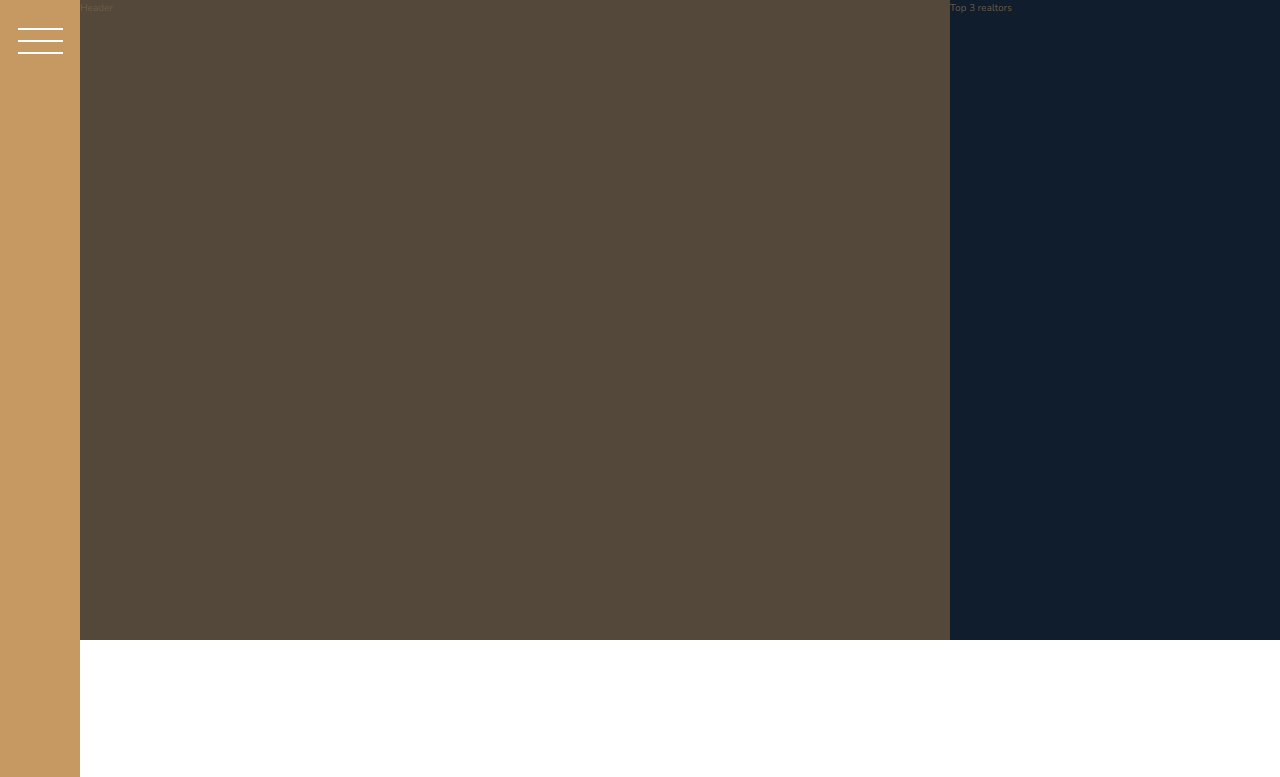
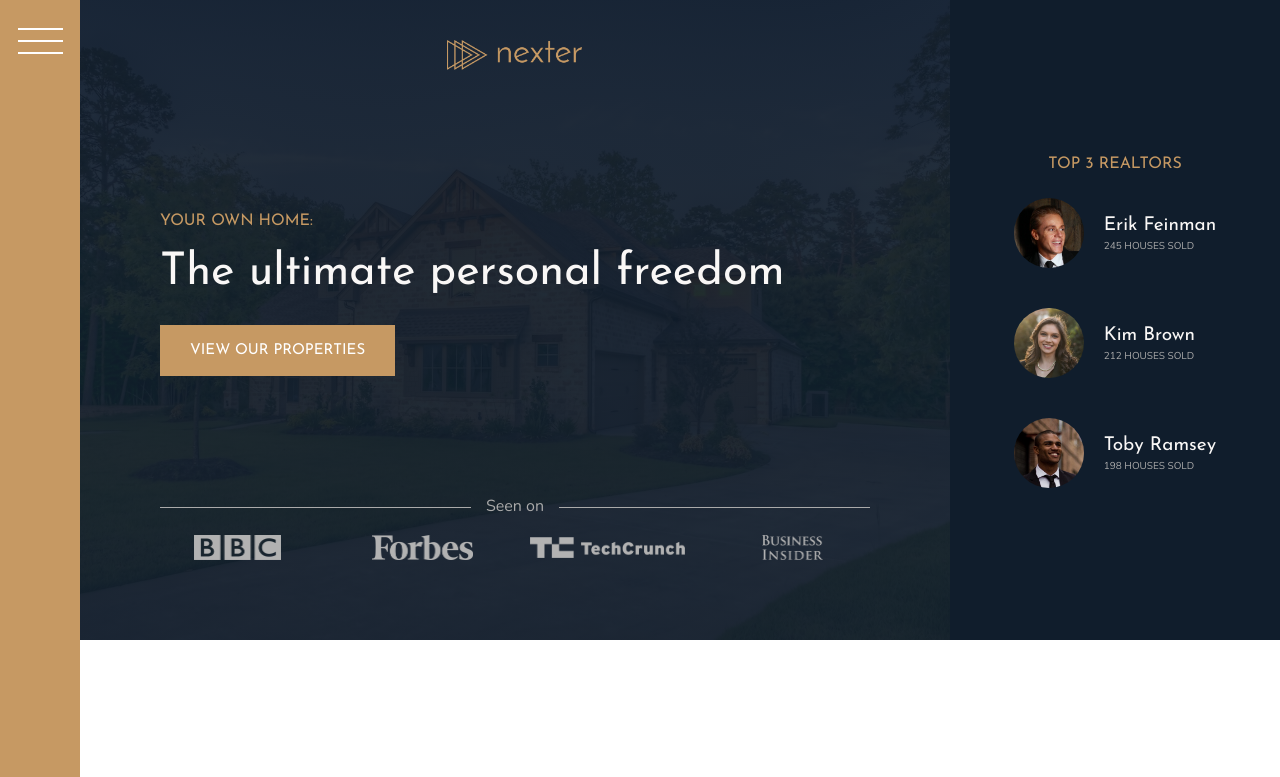
Before and after one commit to Kateryna-Borysenko/nexter, a website: page index.html in a window 1280 px wide. Shown: the top 777 px of the page. Drawn offline with nearby package versions, Linux system fonts and the light colour scheme.

Commit message:
added Header & Realtors

```diff
--- a/index.html
+++ b/index.html
@@ -32,9 +32,70 @@
 			<button class="nav-btn"></button>
 		</div>
 
-		<header class="header">Header</header>
+		<header class="header">
+			<img
+				src="img/logo.png"
+				alt="Nexter logo"
+				class="header__logo"
+			/>
+			<h3 class="heading-3">Your own home:</h3>
+			<h1 class="heading-1">The ultimate personal freedom</h1>
+			<button class="btn header__btn">View our properties</button>
+			<div class="header__seenon-text">Seen on</div>
+			<div class="header__seenon-logos">
+				<img
+					src="img/logo-bbc.png"
+					alt="Seen on logo 1"
+				/>
+				<img
+					src="img/logo-forbes.png"
+					alt="Seen on logo 2"
+				/>
+				<img
+					src="img/logo-techcrunch.png"
+					alt="Seen on logo 3"
+				/>
+				<img
+					src="img/logo-bi.png"
+					alt="Seen on logo 4"
+				/>
+			</div>
+		</header>
 
-		<div class="realtors">Top 3 realtors</div>
+		<div class="realtors">
+			<h3 class="heading-3">Top 3 Realtors</h3>
+			<div class="realtors__list">
+				<img
+					src="img/realtor-1.jpeg"
+					alt="Realtor 1"
+					class="realtors__img"
+				/>
+				<div class="realtors__details">
+					<h4 class="heading-4 heading-4--light">Erik Feinman</h4>
+					<p class="realtors__sold">245 houses sold</p>
+				</div>
+
+				<img
+					src="img/realtor-2.jpeg"
+					alt="Realtor 2"
+					class="realtors__img"
+				/>
+				<div class="realtors__details">
+					<h4 class="heading-4 heading-4--light">Kim Brown</h4>
+					<p class="realtors__sold">212 houses sold</p>
+				</div>
+
+				<img
+					src="img/realtor-3.jpeg"
+					alt="Realtor 3"
+					class="realtors__img"
+				/>
+				<div class="realtors__details">
+					<h4 class="heading-4 heading-4--light">Toby Ramsey</h4>
+					<p class="realtors__sold">198 houses sold</p>
+				</div>
+			</div>
+		</div>
 
 		<section class="features">
 			<div class="feature">
--- a/sass/_header.scss
+++ b/sass/_header.scss
@@ -1,4 +1,61 @@
 .header {
-  background-color: $color-grey-dark-1;
-  grid-column: full-start / col-end 6;
+	background-color: $color-grey-dark-1;
+	grid-column: full-start / col-end 6;
+	background-image: linear-gradient(
+			rgba($color-secondary, 0.93),
+			rgba($color-secondary, 0.93)
+		),
+		url(../img/hero.jpeg);
+	background-size: cover;
+	background-position: center;
+	padding: 8rem;
+	padding-top: 4rem;
+
+	display: grid;
+	grid-template-rows: 1fr min-content minmax(6rem, min-content) 1fr;
+	grid-template-columns: minmax(min-content, max-content);
+	grid-row-gap: 1.5rem;
+	justify-content: center;
+
+	&__logo {
+		height: 3rem;
+		justify-self: center;
+	}
+
+	&__btn {
+		align-self: start;
+		justify-self: start;
+	}
+
+	&__seenon-text {
+		display: grid;
+		grid-template-columns: 1fr max-content 1fr;
+		grid-column-gap: 1.5rem;
+		align-items: center;
+
+		font-size: 1.6rem;
+		color: $color-grey-light-2;
+
+		&::before,
+		&::after {
+			content: '';
+			height: 1px;
+			display: block;
+			background-color: currentColor;
+		}
+	}
+
+	&__seenon-logos {
+		display: grid;
+		grid-template-columns: repeat(4, 1fr);
+		grid-column-gap: 3rem;
+		justify-items: center;
+		align-items: center;
+
+		img {
+			max-height: 2.5rem;
+			max-width: 100%;
+			filter: brightness(70%);
+		}
+	}
 }
--- a/sass/_realtors.scss
+++ b/sass/_realtors.scss
@@ -1,4 +1,31 @@
 .realtors {
-  background-color: $color-secondary;
-  grid-column: col-start 7 / full-end;
+	background-color: $color-secondary;
+	grid-column: col-start 7 / full-end;
+	padding: 3rem;
+
+	display: grid;
+	align-content: center;
+	justify-content: center;
+	justify-items: center;
+	grid-row-gap: 2rem;
+
+	&__list {
+		display: grid;
+		grid-template-columns: min-content max-content;
+		grid-column-gap: 2rem;
+		grid-row-gap: 5vh;
+		align-items: center;
+	}
+
+	&__img {
+		width: 7rem;
+		border-radius: 50%;
+		display: block;
+	}
+
+	&__sold {
+		text-transform: uppercase;
+		color: $color-grey-light-2;
+		margin-top: -3px;
+	}
 }
```
Also changed, not shown: css/style.css, 1 other file.
